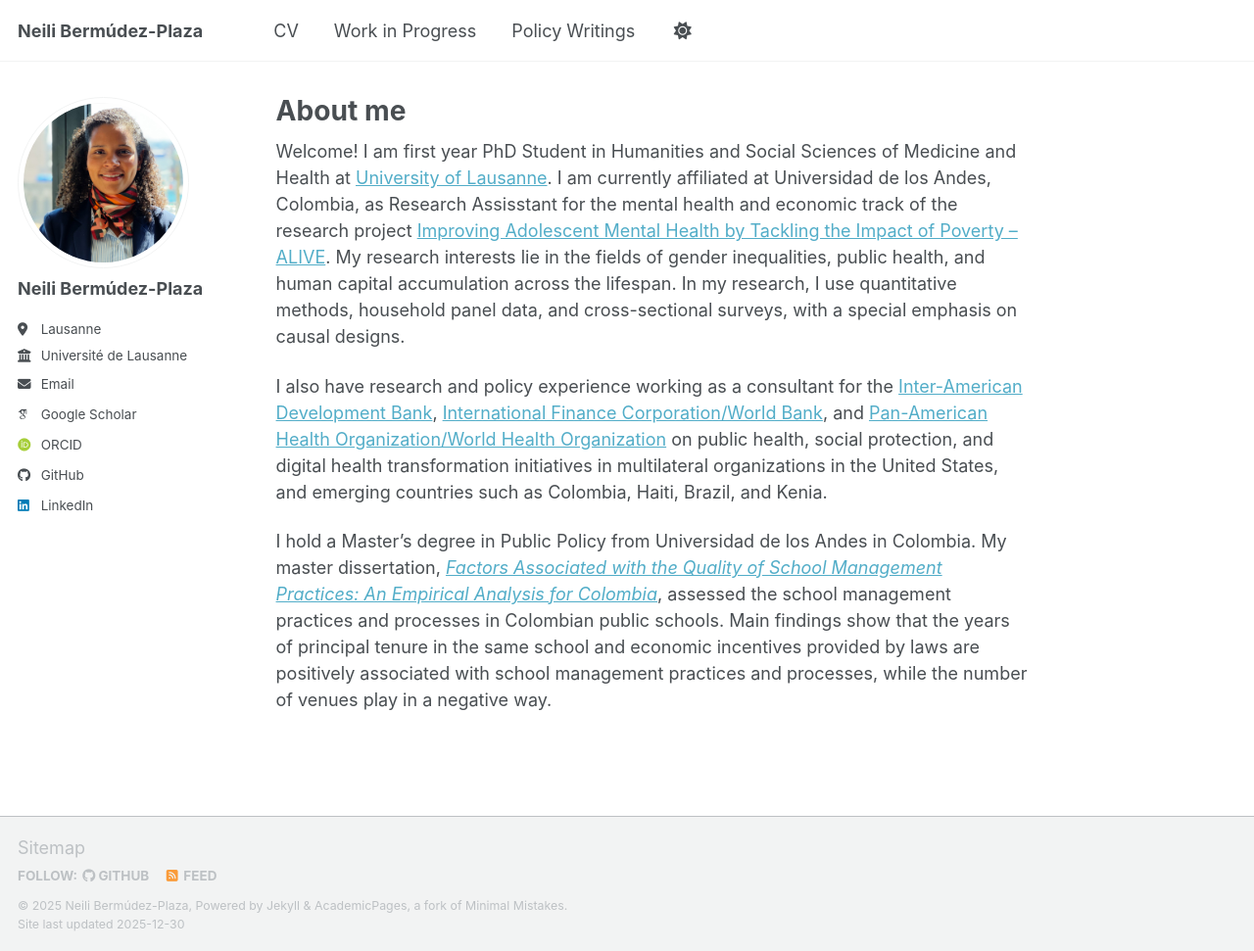
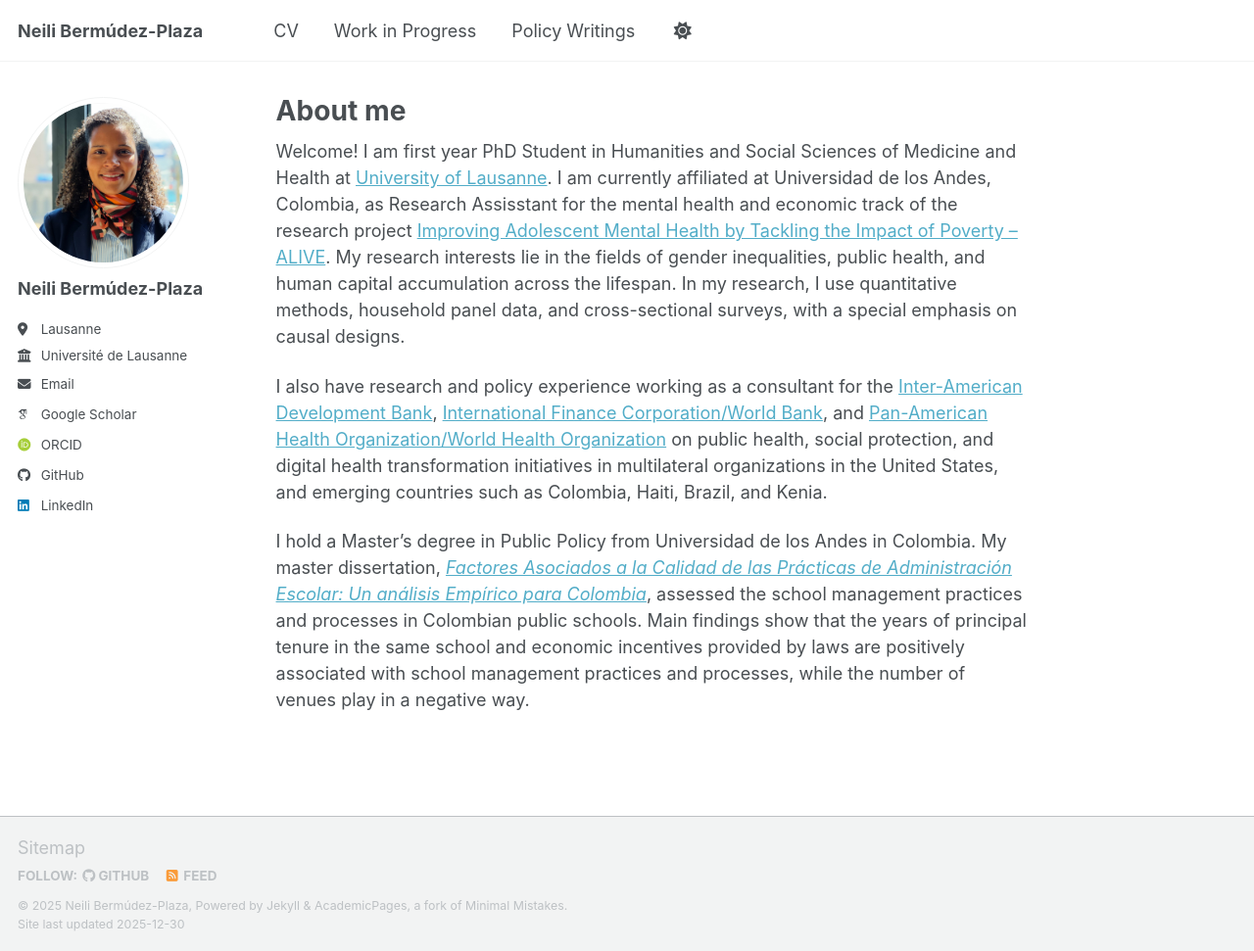
Before and after one commit to ncbermudez/ncbermudez.github.io, a Jekyll site: the page built from _pages/about.md, in a window 1280 px wide and 971 px high. Shown: the whole window at 98% size. Built offline with Jekyll 4.4.1, drawn with Linux system fonts in a browser that asks for light colours; some web fonts are replaced; a script bundle is joined from its source files by our own code; library files that are not in the unit come from our copies.

Commit message:
Update about.md

```diff
--- a/_pages/about.md
+++ b/_pages/about.md
@@ -11,4 +11,4 @@ Welcome! I am first year PhD Student in Humanities and Social Sciences of Medici
 
 I also have research and policy experience working as a consultant for the [Inter-American Development Bank](https://www.iadb.org/en), [International Finance Corporation/World Bank](https://www.ifc.org/en/home), and [Pan-American Health Organization/World Health Organization](https://www.paho.org/en) on public health, social protection, and digital health transformation initiatives in multilateral organizations in the United States, and emerging countries such as Colombia, Haiti, Brazil, and Kenia.
 
-I hold a Master's degree in Public Policy from Universidad de los Andes in Colombia. My master dissertation, [_Factors Associated with the Quality of School Management Practices: An Empirical Analysis for Colombia_](https://repositorio.uniandes.edu.co/server/api/core/bitstreams/b398074a-8434-4e3a-9fc4-08b78ef6d081/content), assessed the school management practices and processes in Colombian public schools. Main findings show that the years of principal tenure in the same school and economic incentives provided by laws are positively associated with school management practices and processes, while the number of venues play in a negative way.
+I hold a Master's degree in Public Policy from Universidad de los Andes in Colombia. My master dissertation, [_Factores Asociados a la Calidad de las Prácticas de Administración Escolar: Un análisis Empírico para Colombia_](https://repositorio.uniandes.edu.co/server/api/core/bitstreams/b398074a-8434-4e3a-9fc4-08b78ef6d081/content), assessed the school management practices and processes in Colombian public schools. Main findings show that the years of principal tenure in the same school and economic incentives provided by laws are positively associated with school management practices and processes, while the number of venues play in a negative way.
```
